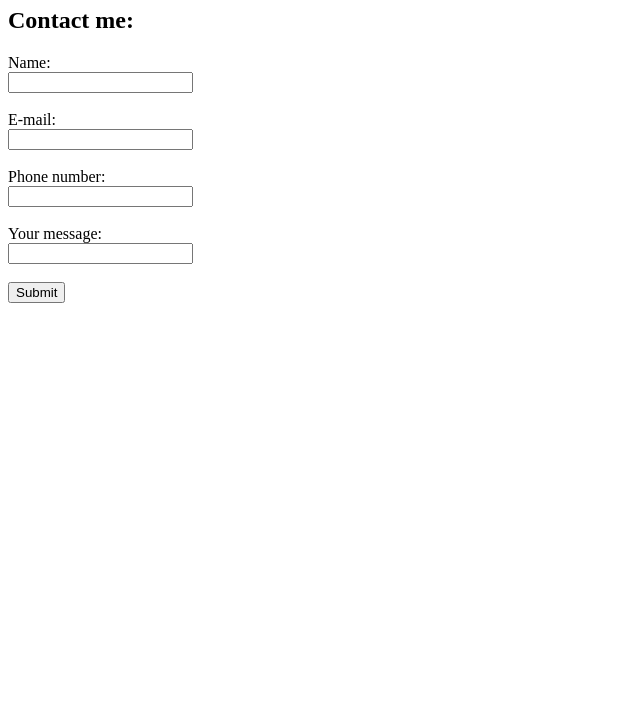
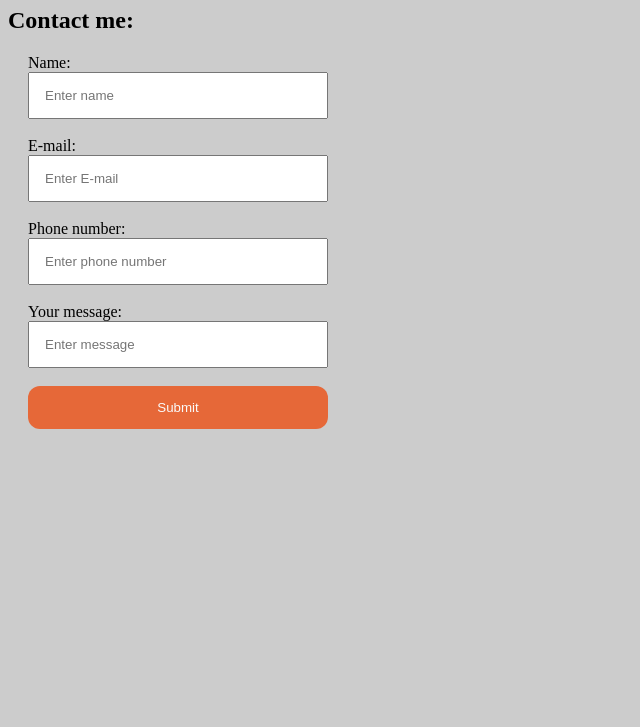
Before and after one commit to DmytroIvaniuk/DmytroIvaniuk.github.io, a plain HTML site: page index.html in a window 1280 px wide. Shown: the part 73-800 px from the top of the page, without its empty margins (0-640 px from the left). Drawn offline with Linux system fonts and the light colour scheme.

Commit message:
add some style to form

```diff
--- a/index.html
+++ b/index.html
@@ -1,21 +1,24 @@
 <!DOCTYPE html>
 <html>
-    <meta charset="utf-8">
-    <meta name="viewport" content="width=device-width, initial-scale=1.0">
-    <title>Ivaniuk Dmytro</title>
+    <head>
+        <meta charset="utf-8">
+        <meta name="viewport" content="width=device-width, initial-scale=1.0">
+        <title>Ivaniuk Dmytro</title>
+    <link rel="stylesheet" href="styles/style.css">
+    </head>
     <body>
         <h1>Hey, I'm Dmytro!</h1>
         <h2>Contact me:</h2>
-        <form onsubmit="showFormData()">
+        <form id="form" onsubmit="showFormData()">
             <label for="name">Name:</label><br>
-            <input type="text" name="name" id="name""><br><br>
+            <input type="text" placeholder="Enter name" name="name" id="name"><br><br>
             <label for="email">E-mail:</label><br>
-            <input type="email" name="email" id="email"><br><br>
+            <input type="email" placeholder="Enter E-mail" name="email" id="email"><br><br>
             <label for="phonenum">Phone number:</label><br>
-            <input type="tel" name="phonenum" id="phonenum"><br><br>
+            <input type="tel" placeholder="Enter phone number" name="phonenum" id="phonenum"><br><br>
             <label for="message">Your message:</label><br>
-            <input type="text" name="message" id="message"><br><br>
-            <input type="submit" value ="Submit">
+            <input type="text" placeholder="Enter message" name="message" id="message"><br><br>
+            <input type="submit" id = "submit" value ="Submit">
         </form>
         <script src="scripts/main.js"></script>
     </body>
--- a/scripts/main.js
+++ b/scripts/main.js
@@ -4,5 +4,5 @@ function showFormData(){
     let phoneNumber = document.getElementById("phonenum").value;
     let message = document.getElementById("message").value;
 
-    alert(`Firs Name: ${name}\nEmail: ${email}\nPhone Number: ${phoneNumber}\nMessage: ${message}`);
+    alert(`Name: ${name}\nEmail: ${email}\nPhone Number: ${phoneNumber}\nMessage: ${message}`);
 }
--- /dev/null
+++ b/styles/style.css
@@ -0,0 +1,32 @@
+*{
+    box-sizing: border-box;
+}
+
+body{
+    background-color: rgba(0, 0, 0, 0.2);
+}
+
+#form{
+    margin: 20px;
+    max-width: 300px;
+}
+
+#form input{
+    width: 100%;
+    padding: 14px 15px;
+}
+
+#submit{
+    background-color: rgb(233, 94, 40);
+    color: white;
+    padding: 20px;
+    border: none;
+    border-radius: 12px;
+    cursor: pointer;
+    width: 100%;
+    opacity: 0.9;
+}
+
+#submit:hover{
+    opacity: 1;
+}
```
